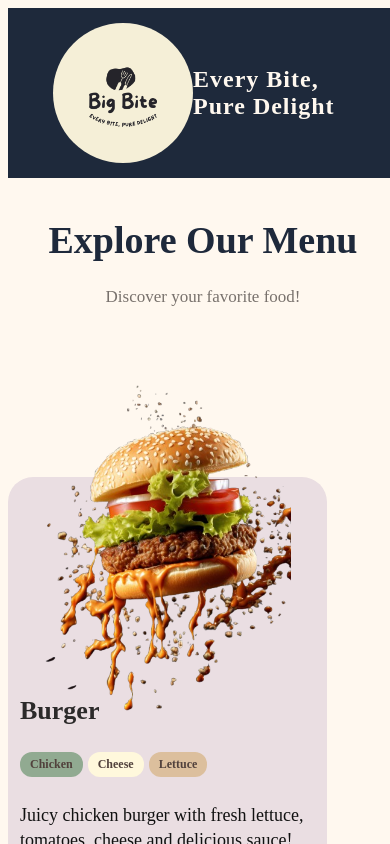
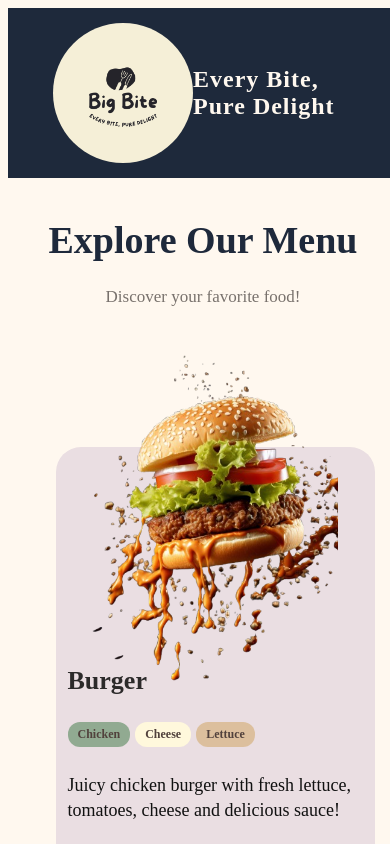
Before and after one commit to ekta-makwana/big-bite-menu, a React (Vite) app: page / in a window 390 px wide. Shown: the top 844 px of the page. Built offline with nearby package versions, Linux system fonts and the light colour scheme.

Commit message:
Update index.css

```diff
--- a/src/index.css
+++ b/src/index.css
@@ -248,16 +248,22 @@ flex-shrink: 0;
     top: -80px !important;
 }
 
+
+
 /* Responsive */
+
 @media (max-width: 1100px) {
     .parent {
-        grid-template-columns: repeat(2, 1fr);
+        grid-template-columns: repeat(2, 295px);
+        gap: 80px;
     }
 }
 
 @media (max-width: 700px) {
     .parent {
-        grid-template-columns: 1fr;
+        grid-template-columns: 295px;
+        gap: 80px;
+        padding-top: 100px;
     }
 }
 
```
